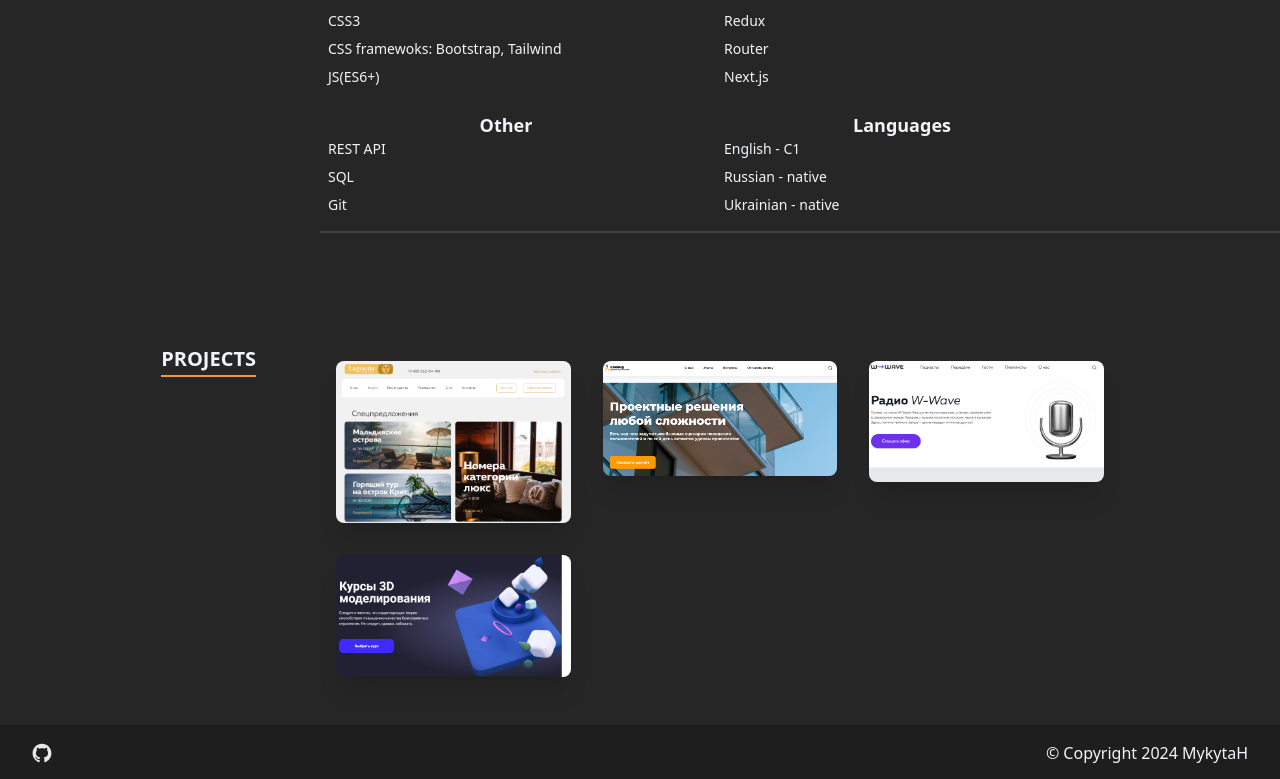
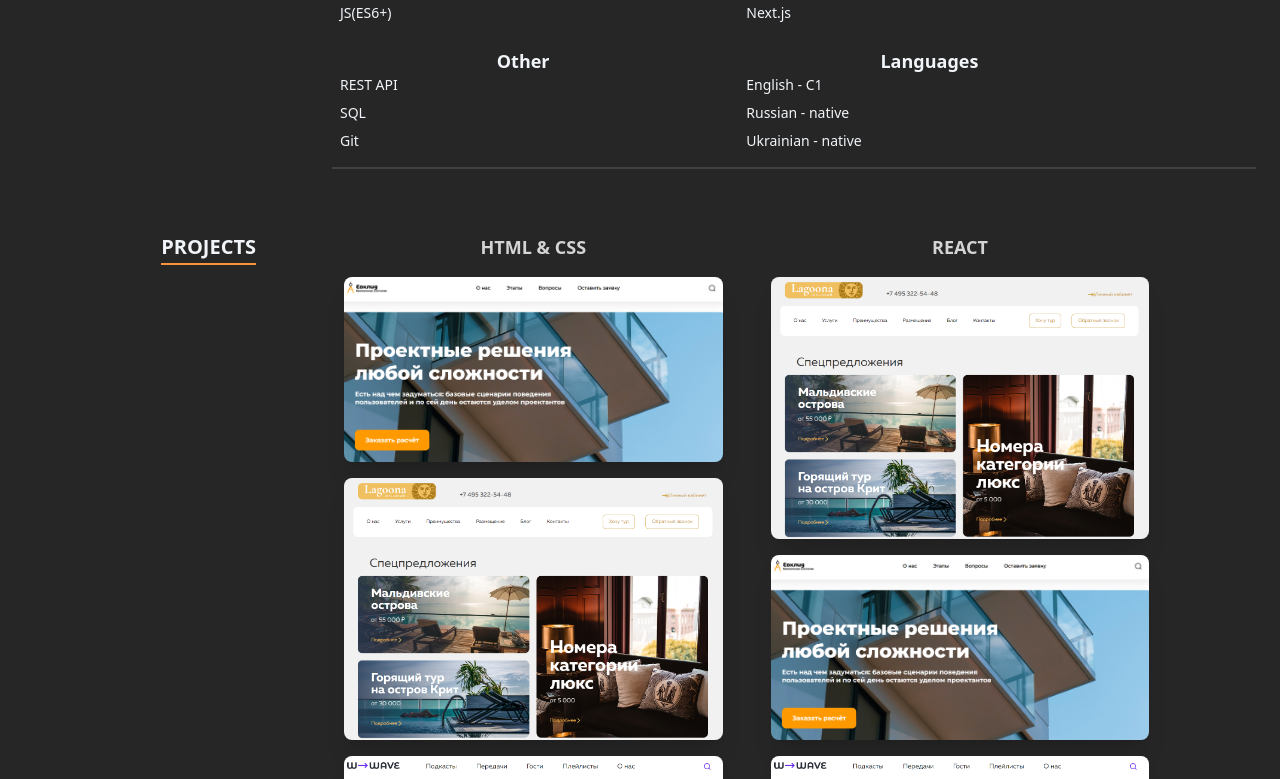
Before and after one commit to MykytaH/react-portfolio, a React (Vite) app: page / in a window 1280 px wide. Shown: the part 1461-2240 px from the top of the page. Built offline with nearby package versions, Linux system fonts and the light colour scheme.

Commit message:
developing

```diff
--- a/src/components/Footer.jsx
+++ b/src/components/Footer.jsx
@@ -1,7 +1,7 @@
 export default function Footer() {
-  const year = new Date();
+  const date = new Date();
   return (
-    <footer className="bg-neutral-900/50 w-full h-14 px-8 flex justify-between items-center">
+    <footer className="bg-neutral-900/50 w-full h-14 mt-6 px-8 flex justify-between items-center">
       <a
         aria-label="Github"
         className="-m-2 rounded-md p-2 text-gray-200 hover:text-white focus:outline-none focus:ring-2 focus:ring-white sm:-m-1.5 sm:p-1.5"
@@ -22,7 +22,7 @@ export default function Footer() {
           <path d="M26.484 91.806c-.133.3-.605.39-1.035.185-.44-.196-.685-.605-.543-.906.13-.31.603-.395 1.04-.188.44.197.69.61.537.91zm2.446 2.729c-.287.267-.85.143-1.232-.28-.396-.42-.47-.983-.177-1.254.298-.266.844-.14 1.24.28.394.426.472.984.17 1.255zM31.312 98.012c-.37.258-.976.017-1.35-.52-.37-.538-.37-1.183.01-1.44.373-.258.97-.025 1.35.507.368.545.368 1.19-.01 1.452zm3.261 3.361c-.33.365-1.036.267-1.552-.23-.527-.487-.674-1.18-.343-1.544.336-.366 1.045-.264 1.564.23.527.486.686 1.18.333 1.543zm4.5 1.951c-.147.473-.825.688-1.51.486-.683-.207-1.13-.76-.99-1.238.14-.477.823-.7 1.512-.485.683.206 1.13.756.988 1.237zm4.943.361c.017.498-.563.91-1.28.92-.723.017-1.308-.387-1.315-.877 0-.503.568-.91 1.29-.924.717-.013 1.306.387 1.306.88zm4.598-.782c.086.485-.413.984-1.126 1.117-.7.13-1.35-.172-1.44-.653-.086-.498.422-.997 1.122-1.126.714-.123 1.354.17 1.444.663zm0 0"></path>
         </svg>
       </a>
-      <p>© Copyright {year.getFullYear()} MykytaH</p>
+      <p>© Copyright {date.getFullYear()} MykytaH</p>
     </footer>
   );
 }
--- a/src/components/Layout.jsx
+++ b/src/components/Layout.jsx
@@ -1,7 +1,7 @@
 export default function Layout({ id, children }) {
   return (
     <div
-      className="h-auto pt-20 grid grid-cols-1 gap-y-4 py-8 first:pt-0 last:pb-0  md:grid-cols-4 "
+      className="h-auto  grid grid-cols-1 gap-y-4 pt-16 px-6 first:pt-0 last:pb-0  md:grid-cols-4 "
       id={id}
     >
       {children}
--- a/src/components/Projects.jsx
+++ b/src/components/Projects.jsx
@@ -5,18 +5,23 @@ export default function Projects() {
   return (
     <>
       <div
-        className="h-auto  pt-20 grid grid-cols-1 gap-y-4 py-8 first:pt-0 last:pb-0  md:grid-cols-8 "
+        className="h-auto grid grid-cols-1 gap-y-4 pt-16 first:pt-0 last:pb-0  md:grid-cols-12 "
         id={"projects"}
       >
-        <div className="col-span-1 flex justify-center md:justify-end md:pr-16 md:col-span-2">
+        <div className="col-span-1 flex justify-center md:justify-end md:pr-16 md:col-span-3">
           <div className="relative h-max">
             <h2 className="text-xl font-bold uppercase ">Projects</h2>
             <span className="absolute inset-x-0 -bottom-1 border-b-2 border-orange-400"></span>
           </div>
         </div>
-        <div className="col-span-5 grid grid-cols-3">
-          {PROJECTS.map((project) => (
-            <div className="p-4">
+        {PROJECTS.map((collection) => (
+          <div className="col-span-1 sm:col-span-4 grid grid-cols-1 ">
+            <p className="uppercase text-center  font-bold text-lg text-neutral-300">
+              {collection.title}
+            </p>
+
+            {collection.projects.map((project) => (
+              <div className="pt-4 px-6">
                 <div className="relative  overflow-hidden rounded-lg shadow-lg shadow-black/30 lg:shadow-xl">
                   <img
                     alt="Project title 1"
@@ -27,7 +32,7 @@ export default function Projects() {
                     src={project.imgLink}
                   />
                   <a
-                  className="absolute inset-0 h-full w-full  bg-gray-900 transition-all duration-300 opacity-0 hover:opacity-80 "
+                    className="absolute inset-0 h-full w-full  bg-gray-900 transition-all duration-300 opacity-0 hover:opacity-85 "
                     href={project.link}
                     target="_blank"
                   >
@@ -62,6 +67,7 @@ export default function Projects() {
               </div>
             ))}
           </div>
+        ))}
       </div>
     </>
   );
--- a/src/components/Skills.jsx
+++ b/src/components/Skills.jsx
@@ -12,7 +12,7 @@ export default function Skills() {
         </div>
       </div>
       <div className="border-b-2 border-neutral-700 pb-4 col-span-1 flex flex-col md:col-span-3">
-        <div className="  grid grid-cols-1 gap-6 md:grid-cols-2 w-4/5">
+        <div className="  grid grid-cols-1 gap-6 md:grid-cols-7">
           {SKILLS.map((item) => (
             <SkillsAll key={item.title} title={item.title}>
               <SkillsItems skills={item.skills} />
--- a/src/components/SkillsAll.jsx
+++ b/src/components/SkillsAll.jsx
@@ -1,7 +1,7 @@
 export default function SkillsAll({ title, children }) {
   return (
     <>
-      <div className=" flex flex-col">
+      <div className=" flex flex-col col-span-3">
         <span className="text-center text-lg font-bold">{title}</span>
         <div className="flex flex-col gap-y-2">{children}</div>
       </div>
--- a/src/data/data.js
+++ b/src/data/data.js
@@ -59,6 +59,38 @@ export const SKILLS = [
 
 export const PROJECTS = [
   {
+    title: "html & css",
+    projects: [
+      {
+        title: "Evclid",
+        description: "Site with evclid",
+        imgLink: ecvlidImg,
+        link: "https://mykytah.github.io/examples/evclid/",
+      },
+      {
+        title: "Hotels",
+        description: "Site with hotels",
+        imgLink: hotelsImg,
+        link: "https://mykytah.github.io/examples/hotels/",
+      },
+      {
+        title: "Radio",
+        description: "Site with radio",
+        imgLink: radioImg,
+        link: "https://mykytah.github.io/examples/radio/",
+      },
+      {
+        title: "Grid",
+        description: "Site with grid",
+        imgLink: gridImg,
+        link: "https://mykytah.github.io/examples/grid_c/",
+      },
+    ],
+  },
+  {
+    title: "react",
+    projects: [
+      {
         title: "Hotels",
         description: "Site with hotels",
         imgLink: hotelsImg,
@@ -82,4 +114,6 @@ export const PROJECTS = [
         imgLink: gridImg,
         link: "https://mykytah.github.io/examples/grid_c/",
       },
+    ],
+  },
 ];
```
Lines whose indentation alone changed are shown as unchanged.
